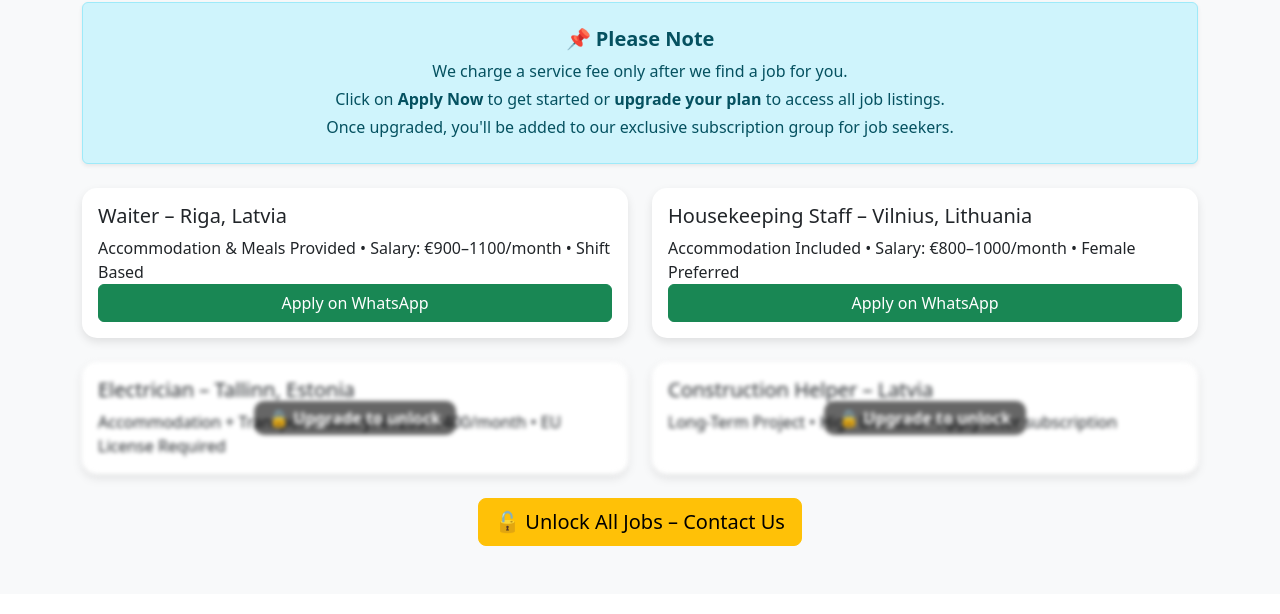
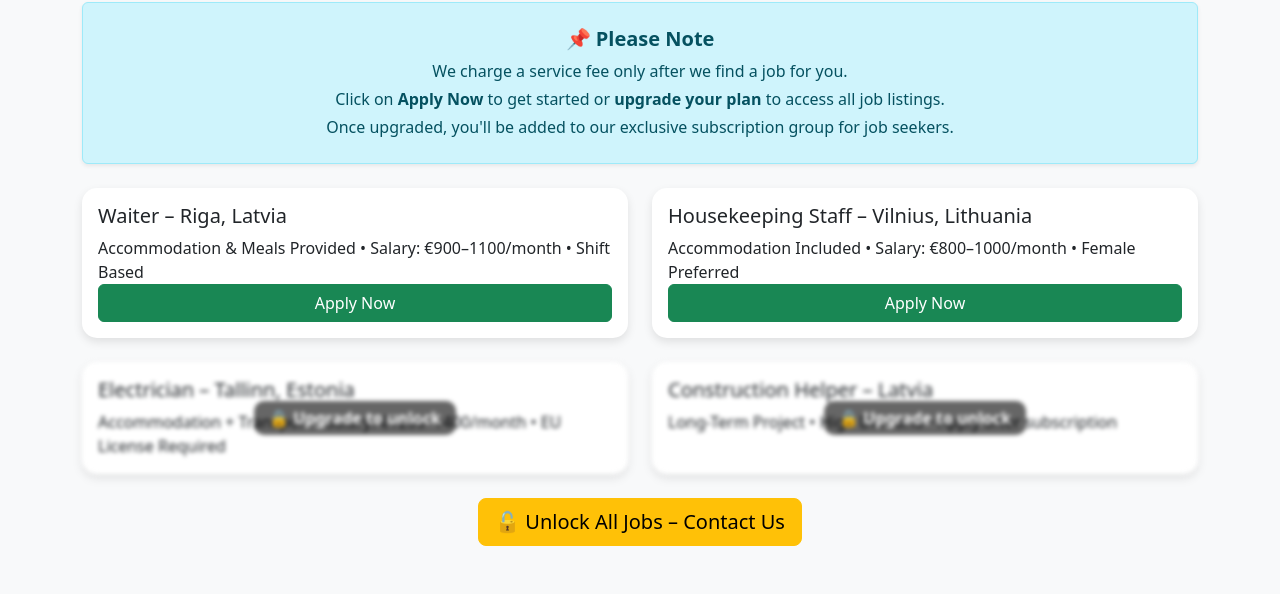
Before and after one commit to Sandeepjb4/vk, a plain HTML site: page job-portal.html in a window 1280 px wide. Shown: the part 186-800 px from the top of the page. Drawn offline with nearby package versions, Linux system fonts and the light colour scheme.

Commit message:
Update job-portal.html

```diff
--- a/job-portal.html
+++ b/job-portal.html
@@ -97,7 +97,7 @@
               <h5 class="card-title">Waiter – Riga, Latvia</h5>
               <p class="card-text">Accommodation & Meals Provided • Salary: €900–1100/month • Shift Based</p>
             </div>
-            <a href="https://wa.me/37129511979?text=I'm%20interested%20in%20Waiter%20Job%20in%20Riga" class="btn btn-success mt-auto">Apply on WhatsApp</a>
+            <a href="https://wa.me/37129511979?text=I'm%20interested%20in%20Waiter%20Job%20in%20Riga" class="btn btn-success mt-auto">Apply Now</a>
           </div>
         </div>
       </div>
@@ -110,7 +110,7 @@
               <h5 class="card-title">Housekeeping Staff – Vilnius, Lithuania</h5>
               <p class="card-text">Accommodation Included • Salary: €800–1000/month • Female Preferred</p>
             </div>
-            <a href="https://wa.me/37129511979?text=I'm%20interested%20in%20Housekeeping%20Job%20in%20Vilnius" class="btn btn-success mt-auto">Apply on WhatsApp</a>
+            <a href="https://wa.me/37129511979?text=I'm%20interested%20in%20Housekeeping%20Job%20in%20Vilnius" class="btn btn-success mt-auto">Apply Now</a>
           </div>
         </div>
       </div>
```
